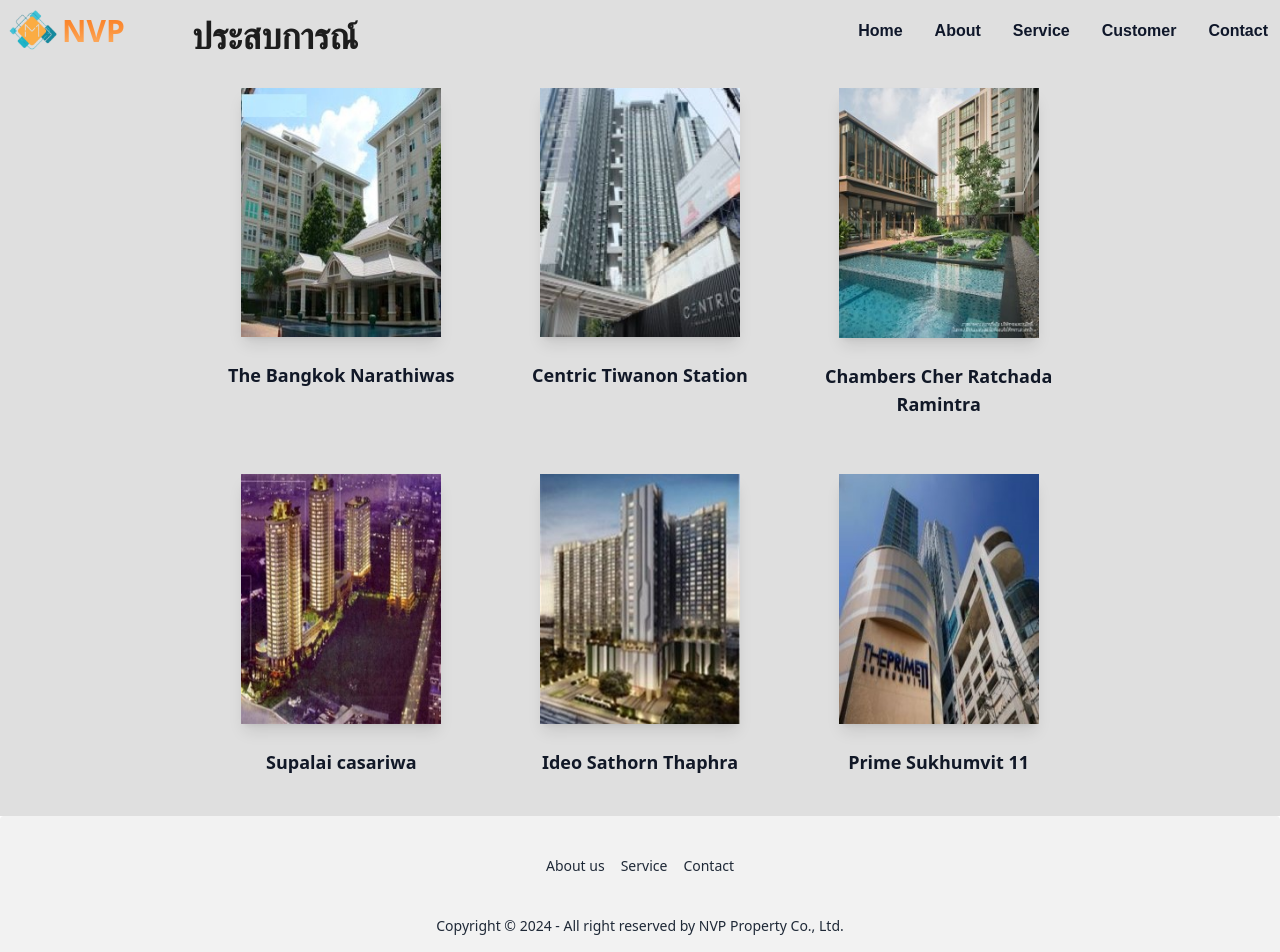
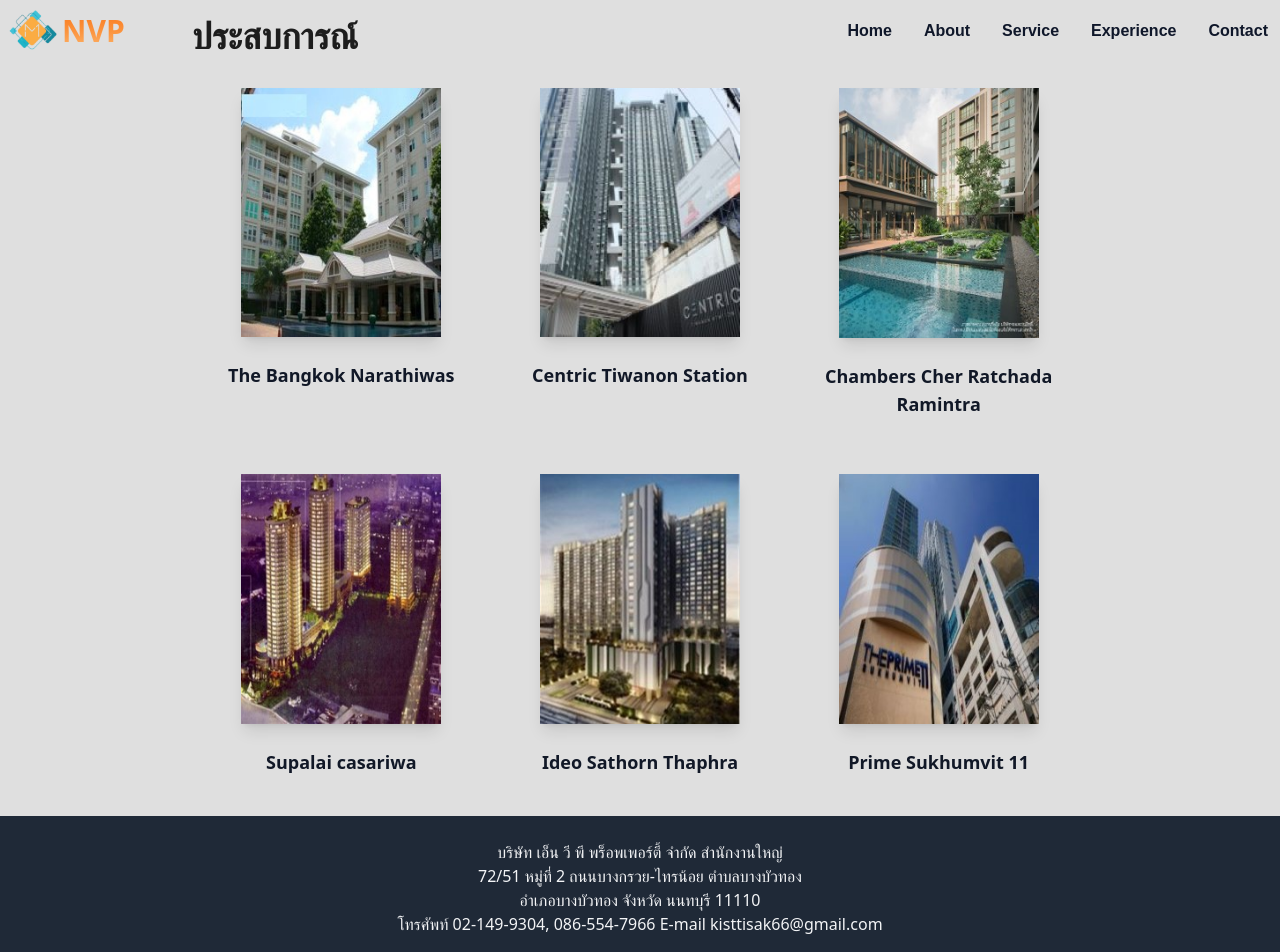
Before and after one commit to byteteural/react-landing, a React (Vite) app: page /Ourexperience in a window 1280 px wide. Shown: the top 952 px of the page. Built offline with nearby package versions, Linux system fonts and the light colour scheme; a web font is replaced by a local one.

Commit message:
update contact

```diff
--- a/src/App.css
+++ b/src/App.css
@@ -68,7 +68,6 @@
             rgba(0, 0, 0, 1) 40%,
             rgba(0, 0, 0, 0) 95%,
             rgba(0, 0, 0, 0) 0) 100% 50% / 100% 100% repeat-x;
-    border: 1px #d8d8d8 dashed;
     font: 2em/1.6em Arial;
     -webkit-mask: var(--mask);
     mask: var(--mask);
@@ -77,6 +76,10 @@
 @media only screen and (max-width: 1000px) {
     .bg-dark {
         background-color: #dfdfdf;
+    }
+
+    .headAbout {
+        text-align: center;
     }
 
     nav {
--- a/src/components/footer.jsx
+++ b/src/components/footer.jsx
@@ -3,32 +3,32 @@
 
 export default function Footer() {
     return (
-        // <footer className="bg-gray-800 text-gray-100 py-6 px-8">
-        //     <div className="flex items-center justify-center">
-        //         <p className="text-center text-sm md:text-base">
-        //             {/* บริษัท เอ็น วี พี พร็อพเพอร์ตี้ จำกัด <br />
-        //             เลขที่ 72/51 หมู่บ้านมั่นคง ม.2 ถ.บางกรวย-ไทรน้อย ต.บางบัวทอง <br />
-        //             อ.บางบัวทอง นนทบุรี 11110 */}
-        //             บริษัท เอ็น วี พี พร็อพเพอร์ตี้  จำกัด สำนักงานใหญ่<br />
-        //             72/51 หมู่ที่ 2 ถนนบางกรวย-ไทรน้อย ตำบลบางบัวทอง <br />
-        //             อำเภอบางบัวทอง จังหวัด นนทบุรี 11110<br />
-        //             โทรศัพท์ 02-149-9304, 086-554-7966 E-mail kisttisak66@gmail.com
-        //         </p>
-        //     </div>
-        //     <div className="mt-4 text-center text-xs md:text-sm font-mono">
-        //         © 2024 NVP Property Co., Ltd. All rights reserved.
-        //     </div>
-        // </footer>
-        <footer className="footer footer-center bg-base-200 text-base-content rounded p-10">
+        <footer className="bg-gray-800 text-gray-100 py-6 px-8">
+            <div className="flex items-center justify-center">
+                <p className="text-center text-sm md:text-base">
+                    {/* บริษัท เอ็น วี พี พร็อพเพอร์ตี้ จำกัด <br />
+                    เลขที่ 72/51 หมู่บ้านมั่นคง ม.2 ถ.บางกรวย-ไทรน้อย ต.บางบัวทอง <br />
+                    อ.บางบัวทอง นนทบุรี 11110 */}
+                    บริษัท เอ็น วี พี พร็อพเพอร์ตี้  จำกัด สำนักงานใหญ่<br />
+                    72/51 หมู่ที่ 2 ถนนบางกรวย-ไทรน้อย ตำบลบางบัวทอง <br />
+                    อำเภอบางบัวทอง จังหวัด นนทบุรี 11110<br />
+                    โทรศัพท์ 02-149-9304, 086-554-7966 E-mail kisttisak66@gmail.com
+                </p>
+            </div>
+            <div className="mt-4 text-center text-xs md:text-sm font-mono">
+                © 2024 NVP Property Co., Ltd. All rights reserved.
+            </div>
+        </footer>
+        // <footer className="footer footer-center bg-base-200 text-base-content rounded p-10">
 
-            <nav className="grid grid-flow-col gap-4">
-                <Let smooth to="#about">About us</Let>
-                <Let smooth to="#service">Service</Let>
-                <Link to="/contact">Contact</Link>
-            </nav>
-            <aside>
-                <p>Copyright © {new Date().getFullYear()} - All right reserved by NVP Property Co., Ltd.</p>
-            </aside>
-        </footer >
+        //     <nav className="grid grid-flow-col gap-4">
+        //         <Let smooth to="#about">About us</Let>
+        //         <Let smooth to="#service">Service</Let>
+        //         <Link to="/contact">Contact</Link>
+        //     </nav>
+        //     <aside>
+        //         <p>Copyright © {new Date().getFullYear()} - All right reserved by NVP Property Co., Ltd.</p>
+        //     </aside>
+        // </footer >
     )
 }
--- a/src/components/navbar.jsx
+++ b/src/components/navbar.jsx
@@ -26,10 +26,10 @@
             onClick={handleToggleMenu}
           />
           <div className="hidden md:flex space-x-8 pr-1 text-slate-900 font-custom">
-            <Let smooth to="#home">Home</Let>
-            <Let smooth to="#about">About</Let>
-            <Let smooth to="#service">Service</Let>
-            <Let smooth to="#customer">Customer</Let>
+            <Let smooth to="/#home">Home</Let>
+            <Let smooth to="/#about">About</Let>
+            <Let smooth to="/#service">Service</Let>
+            <Let smooth to="/#experience">Experience</Let>
             <Link to="/contact">Contact</Link>
           </div>
         </div>
@@ -43,11 +43,11 @@
           >
             &times;
           </button>
-          <div className="flex flex-col items-center space-y-8 text-4xl font-semibold ">
-            <Let smooth to="#home" onClick={handleToggleMenu}>Home</Let>
-            <Let smooth to="#about" onClick={handleToggleMenu}>About</Let>
-            <Let smooth to="#service" onClick={handleToggleMenu}>Service</Let>
-            <Let smooth to="#customer" onClick={handleToggleMenu}>Customer</Let>
+          <div className="flex flex-col items-center space-y-8 text-4xl font-custom font-semibold">
+            <Let smooth to="/#home" onClick={handleToggleMenu}>Home</Let>
+            <Let smooth to="/#about" onClick={handleToggleMenu}>About</Let>
+            <Let smooth to="/#service" onClick={handleToggleMenu}>Service</Let>
+            <Let smooth to="/#experience" onClick={handleToggleMenu}>Experience</Let>
             <Link to="/contact" onClick={handleToggleMenu}>Contact</Link>
           </div>
           <div className="mt-16 text-center text-gray-900">
--- a/src/pages/about.jsx
+++ b/src/pages/about.jsx
@@ -8,12 +8,11 @@
           <img src={cityImage} alt="City" className="w-full rounded-lg max-w-xl transition duration-300 ease-in-out hover:scale-110" />
         </div>
         <div className="w-full md:w-1/2 md:pl-8">
-          <div className='text-center'>
+          <div className='headAbout'>
             <h1 className='badge badge-neutral badge-lg font-bold text-lg text-gray-300 pr-2 opacity-75'>About us</h1>
             <h1 className="text-black text-xl font-bold mb-4 pt-2">เกี่ยวกับเรา</h1>
           </div>
-          <p className="text-lg text-gray-700 leading-relaxed mb-4 first-line:uppercase first-line:tracking-widest
-            first-letter:text-5xl first-letter:font-bold first-letter:mr-3 first-letter:float-left">
+          <p className="text-lg text-gray-700 leading-relaxed">
             บริษัท เอ็นวีพี พร็อพเพอร์ตี้ จำกัด หรือ “NVP” ก่อตั้งขึ้นโดยทีมงานที่มีประสบการณ์สูง
             ในการบริหารจัดการอสังหาริมทรัพย์ ครอบคลุมอาคารสำนักงาน อาคารชุด หมู่บ้าน และเซอร์วิสอพาร์ทเม้นท์
             ทั้งในกรุงเทพมหานครและพื้นที่ปริมณฑล โดยมุ่งเน้นการให้คำปรึกษาและการบริหารจัดการระบบ
--- a/src/pages/contact.jsx
+++ b/src/pages/contact.jsx
@@ -1,30 +1,59 @@
+import { IoLocationSharp, IoChatboxEllipsesOutline } from "react-icons/io5";
+import { BsFillTelephoneFill } from "react-icons/bs";
+
 export default function Contact() {
   return (
     <div className="bg-dark">
-      <div className="flex items-center justify-center min-h-screen px-8 text-white">
-        <div className="container mx-auto px-4">
-          <h2 className="text-2xl font-semibold text-gray-800 mb-4">Contact Us</h2>
-          <h1 className="text-3xl font-bold mb-4">บริษัท เอ็นวีพี พร็อพเพอร์ตี้ จำกัด</h1>
-          <div className="mb-8">
-            <h3 className="text-lg font-semibold text-gray-700 mb-2">Our Address</h3>
-            <p className="mb-2">72/51 หมู่ที่ 2 ถนนบางกรวย-ไทรน้อย ตำบลบางบัวทอง</p>
-            <p className="mb-2">อำเภอบางบัวทอง จังหวัด นนทบุรี 11110</p>
+      <div className=" flex items-center justify-center min-h-fit py-32 text-white">
+        <div className="container text-center">
+          <div className="mb-12">
+            <h1 className="badge badge-neutral badge-lg text-lg text-gray-300 opacity-75">Contact us</h1>
+            <h1 className="text-4xl font-semibold mb-3">ติดต่อเรา</h1>
+            <p>บริษัท เอ็นวีพี พร็อพเพอร์ตี้ จำกัด</p>
           </div>
-          <div className="mb-8">
-            <h3 className="text-lg font-semibold text-gray-700 mb-2">Phone</h3>
-            <p className="mb-2">โทรศัพท์: 02-149-9304, 086-554-7966</p>
-          </div>
-          <div className="mb-8">
-            <h3 className="text-lg font-semibold text-gray-700 mb-2">Email</h3>
-            <p>E-mail: <a href="mailto:kisttisak66@gmail.com" className="text-blue-400">kisttisak66@gmail.com</a></p>
+          <div className="grid grid-cols-1 md:grid-cols-2 lg:grid-cols-3 gap-12">
+            <div className="flex flex-col items-center">
+              <div className="rounded-full w-16 h-16 bg-primary flex items-center justify-center mb-4">
+                <BsFillTelephoneFill className="text-white text-3xl" />
+              </div>
+              <h4 className="font-semibold mb-2">โทรศัพท์</h4>
+              <p>02-149-9304</p>
+              <p>086-554-7966</p>
+            </div>
+            <div className="flex flex-col items-center">
+              <div className="rounded-full w-16 h-16 bg-primary flex items-center justify-center mb-4">
+                <IoLocationSharp className="text-white text-3xl" />
+              </div>
+              <h4 className="font-semibold mb-2">สำนักงาน</h4>
+              <p>72/51 หมู่ที่ 2 ถนนบางกรวย-ไทรน้อย </p>
+              <p>ตำบลบางบัวทอง</p>
+              <p>อำเภอบางบัวทอง จังหวัด นนทบุรี 11110</p>
+            </div>
+            <div className="flex flex-col items-center">
+              <div className="rounded-full w-16 h-16 bg-primary flex items-center justify-center mb-4">
+                <IoChatboxEllipsesOutline className="text-white text-3xl" />
+              </div>
+              <h4 className="font-semibold mb-2">ช่องทางติดต่ออื่น</h4>
+              <p>
+                E-mail: <a href="mailto:kisttisak66@gmail.com" className="text-blue-400">kisttisak66@gmail.com</a>
+              </p>
+              <p>
+                Line: <a href="https://line.me/ti/p/~0865547966" className="text-blue-400">@NVPkisttisak</a>
+              </p>
+            </div>
           </div>
         </div>
       </div>
-      <div className="relative w-full h-96">
-        <iframe className="absolute top-0 left-0 w-full h-full" style={{ border: 0 }}
+      <div className="relative w-full h-96 mt-12">
+        <iframe
+          className="absolute top-0 left-0 w-full h-full"
+          style={{ border: 0 }}
           src="https://www.google.com/maps/embed?pb=!1m18!1m12!1m3!1d3872.5929890224415!2d100.42190487591907!3d13.923259493299046!2m3!1f0!2f0!3f0!3m2!1i1024!2i768!4f13.1!3m3!1m2!1s0x30e2a72c07d15aa3%3A0xa12f82f6fddd8450!2z4Lia4Lij4Li04Lip4Lix4LiXIOC5gOC4reC5h-C4mSDguKfguLUg4Lie4Li1IOC4nuC4o-C5h-C4reC4nuC5gOC4nuC4reC4o-C5jOC4leC4teC5iSDguIjguLPguIHguLHguJQ!5e0!3m2!1sen!2sth!4v1729983366402!5m2!1sen!2sth"
-          frameborder="0" allowfullscreen="" aria-hidden="false" tabindex="0">
-        </iframe>
+          frameBorder="0"
+          allowFullScreen=""
+          aria-hidden="false"
+          tabIndex="0"
+        ></iframe>
       </div>
     </div>
   );
```
Also changed, not shown: src/pages/customer.jsx (+7 -7 lines), src/pages/experience.jsx (+1 -7 lines).
